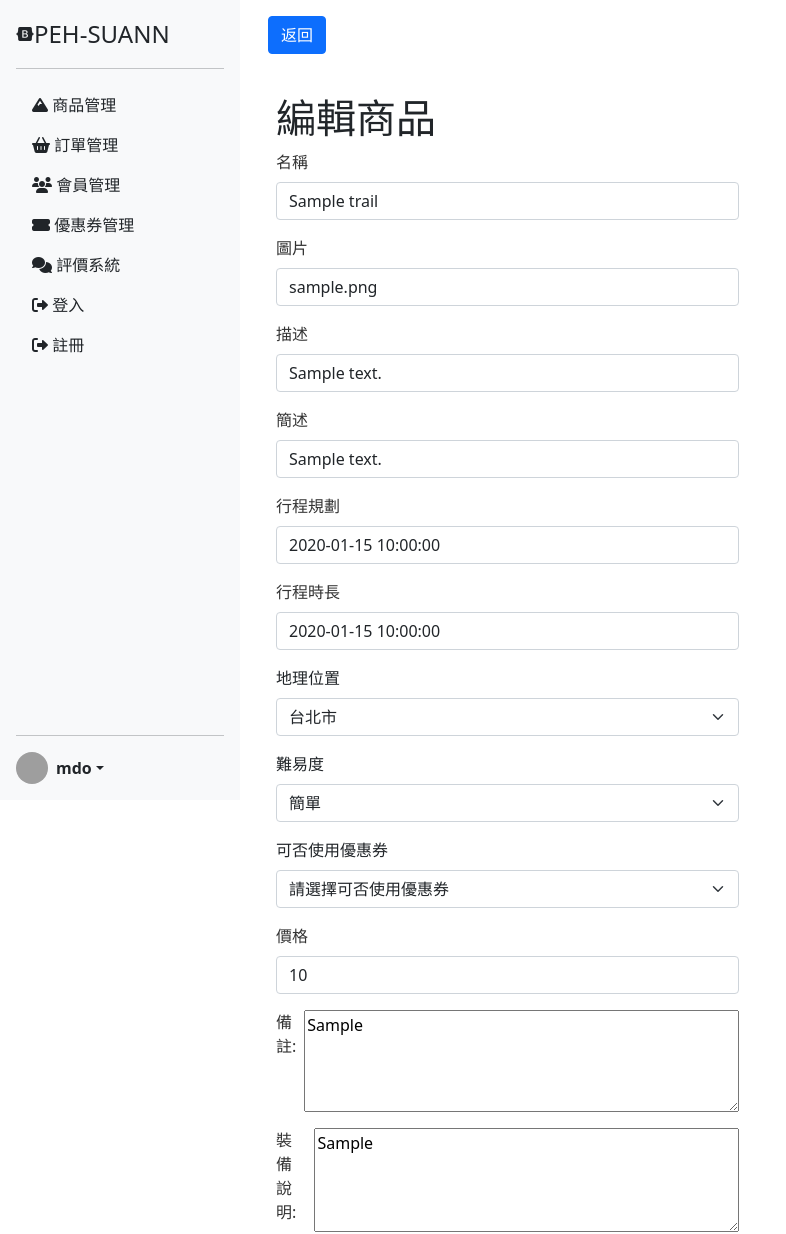
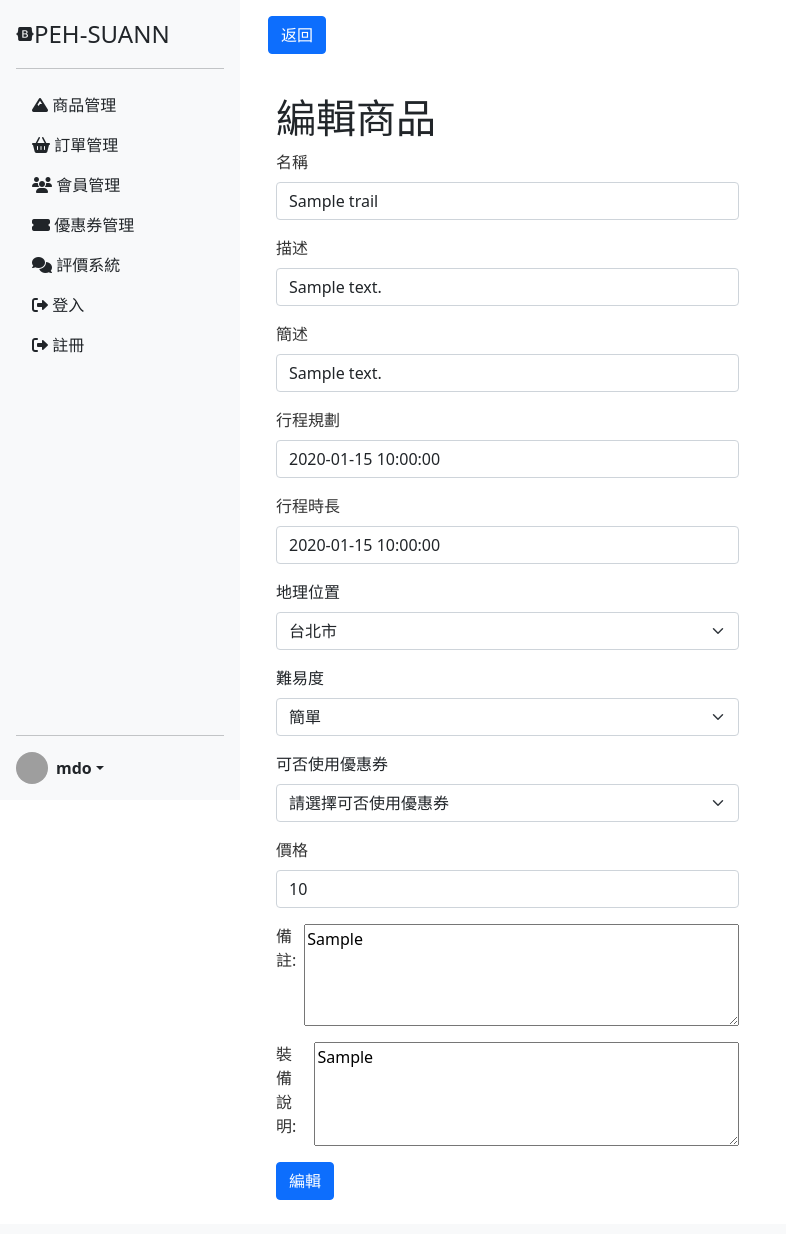
Before and after one commit to peh-suann/midterm_, a PHP site: page /trails_edit.php?sid=1 in a window 1280 px wide. Shown: the top 1234 px of the page, without its empty margins (0-786 px from the left). After the commit the page ends 1200 px from the top, so only its background shows below. Run offline with PHP 8.4, Linux system fonts and the light colour scheme; tables that the repository leaves empty or names only in its code hold one stand-in row (values such as "Sample post"); data that the repository does not hold is empty; grey boxes are pictures that could not be loaded.

Commit message:
Update trails_edit.php
修改圖片欄位

```diff
--- a/trails_edit.php
+++ b/trails_edit.php
@@ -39,11 +39,7 @@ if (empty($row)) {
                         <input type="trail_name" class="form-control" id="trail_name" name="trail_name"
                             value="<?= htmlentities($row['trail_name']) ?>">
                     </div>
-                    <div class="mb-3">
-                        <label class="form-label">圖片</label>
-                        <input type="text" class="form-control" id="trail_img" aria-describedby="emailHelp"
-                            name="trail_img" value="<?= $row['trail_img'] ?>">
-                    </div>
+
                     <div class="mb-3">
                         <label class="form-label">描述</label>
                         <input type="text" class="form-control" id="trail_describ" aria-describedby="emailHelp"
```
